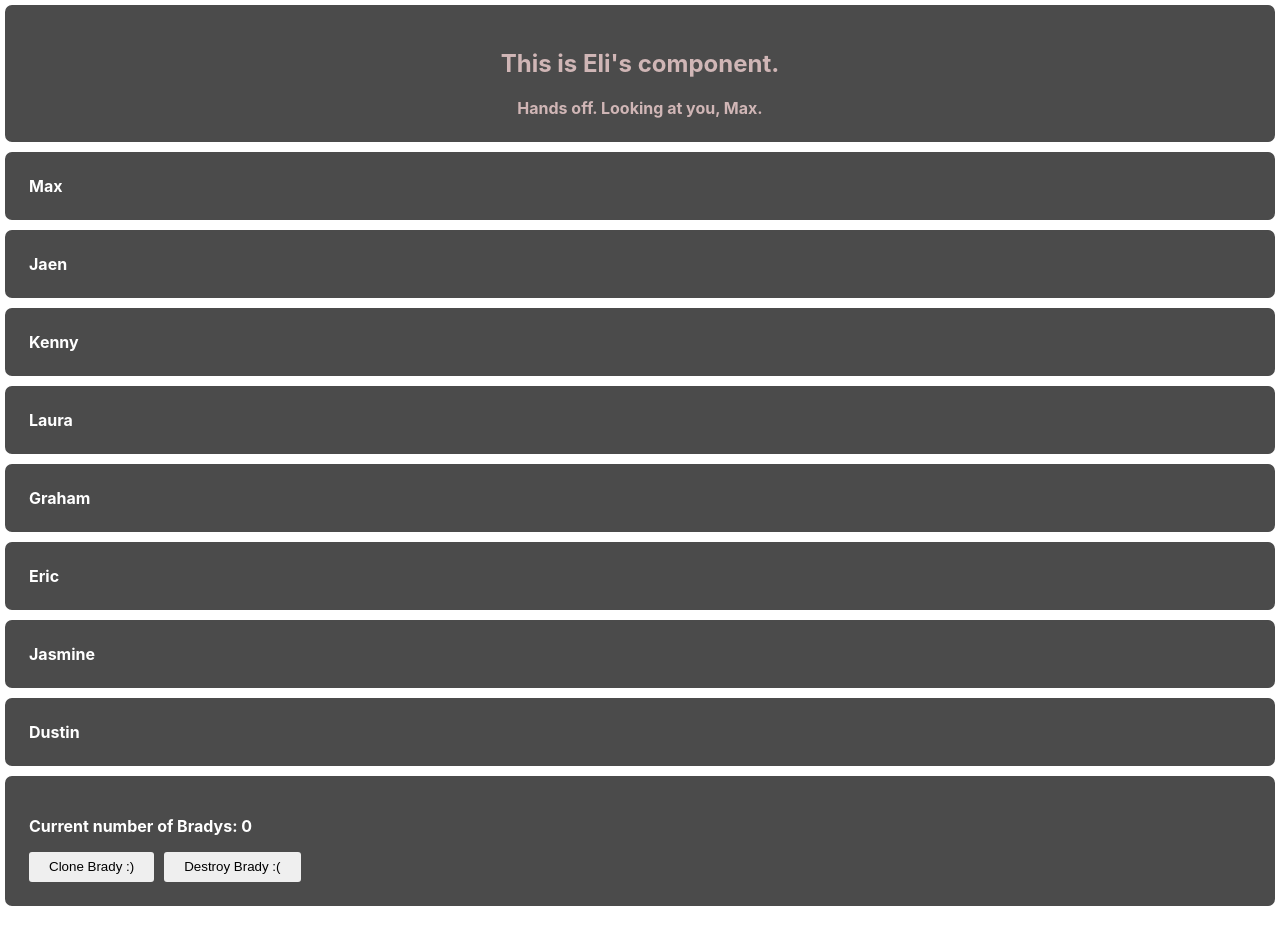
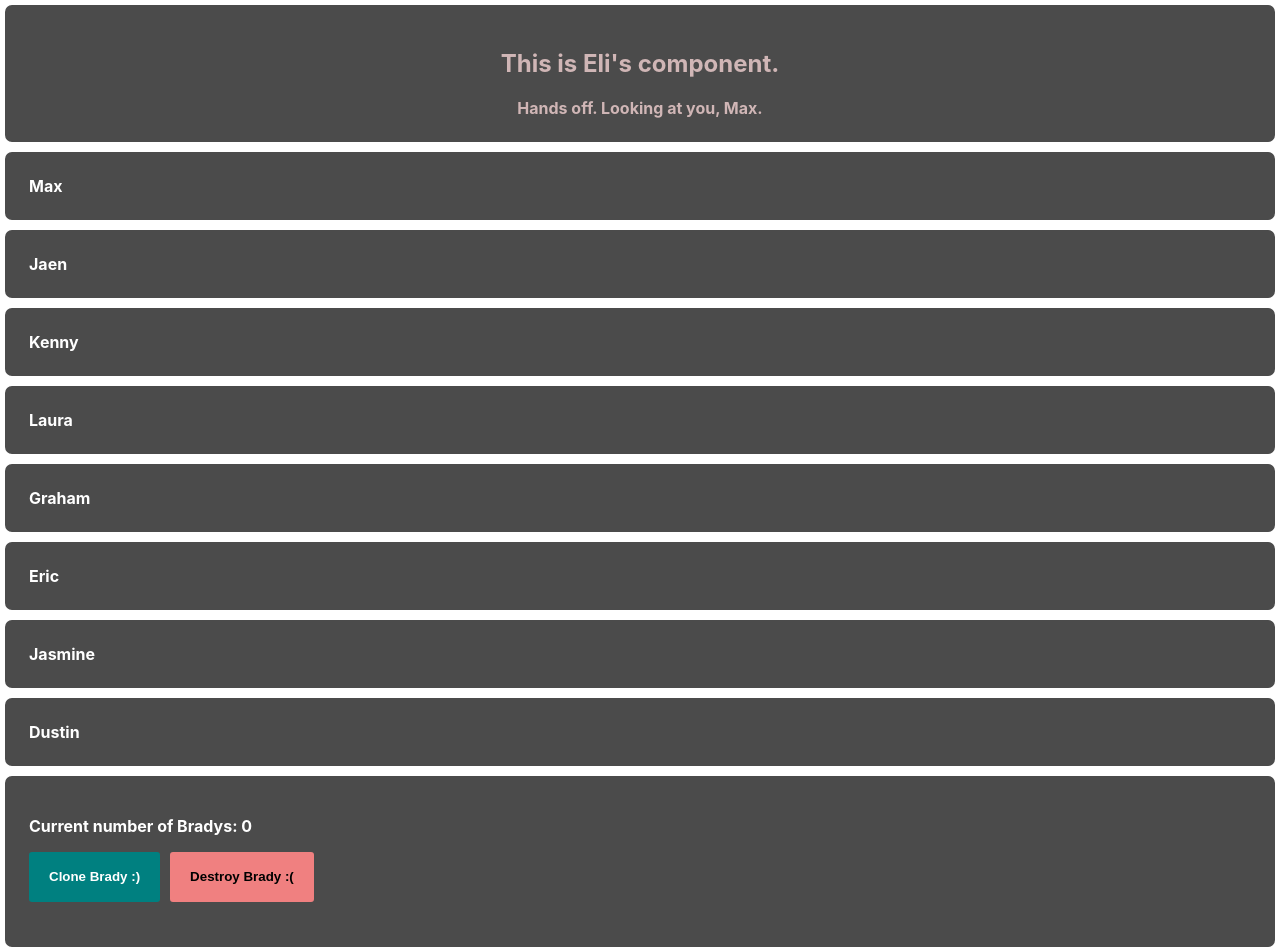
Before and after one commit to eli-cusic/udemy-practice-app, a React (Create React App) app: page / in a window 1280 px wide. Before the commit the page ends 911 px from the top, so only its background shows below. Built offline with nearby package versions, Linux system fonts and the light colour scheme.

Commit message:
Add some stylzzz

```diff
--- a/src/components/brady_components/BradyCounter.css
+++ b/src/components/brady_components/BradyCounter.css
@@ -1,9 +1,19 @@
 button {
   border: none;
   border-radius: 3px;
-  height: 30px;
+  font-weight: 700;
+  height: 50px;
   margin-right: 10px;
   padding: 0 20px;
+}
+
+.clone {
+  background-color: teal;
+  color: white;
+}
+
+.destroy {
+  background-color: lightcoral;
 }
 
 .error {
--- a/src/components/brady_components/BradyCounter.jsx
+++ b/src/components/brady_components/BradyCounter.jsx
@@ -27,9 +27,10 @@ const BradyCounter = (props) => {
   return (
     <div>
       <p>Current number of Bradys: {bradyCount}</p>
-      <button onClick={increment}>Clone Brady :)</button>
-      <button onClick={decrement}>Destroy Brady :(</button>
+      <button className="clone" onClick={increment}>Clone Brady :)</button>
+      <button className="destroy" onClick={decrement}>Destroy Brady :(</button>
       { displayError ? <Error /> : null }
+      <h1 className="emojis">{"\uD83D\uDE00".repeat(bradyCount)}</h1>
     </div>
   );
 };
```
